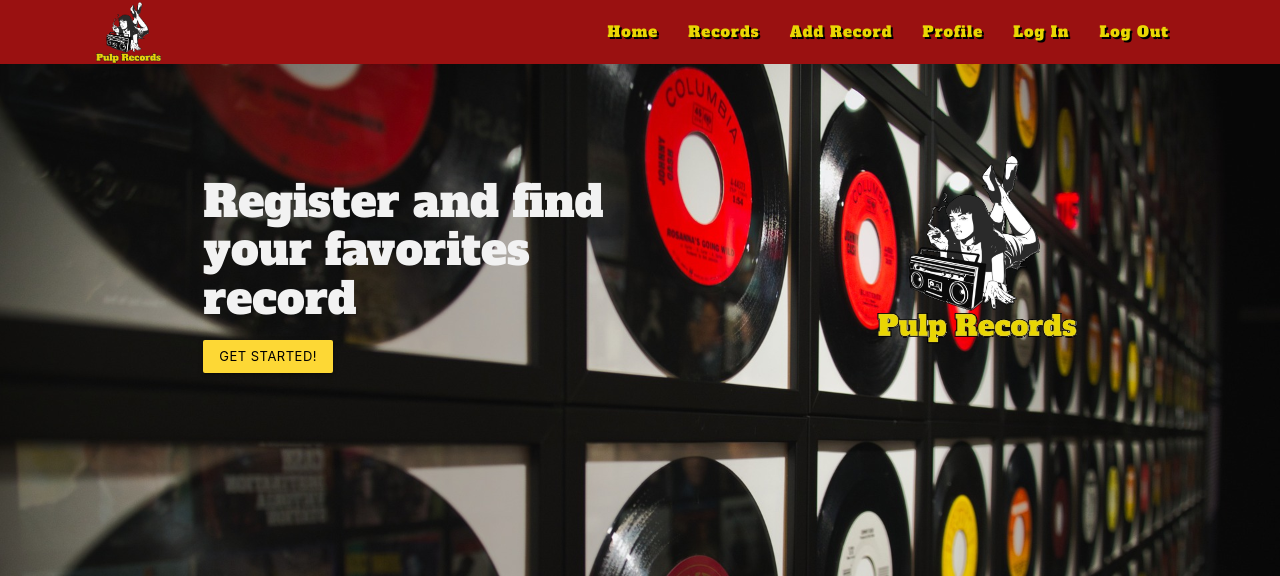
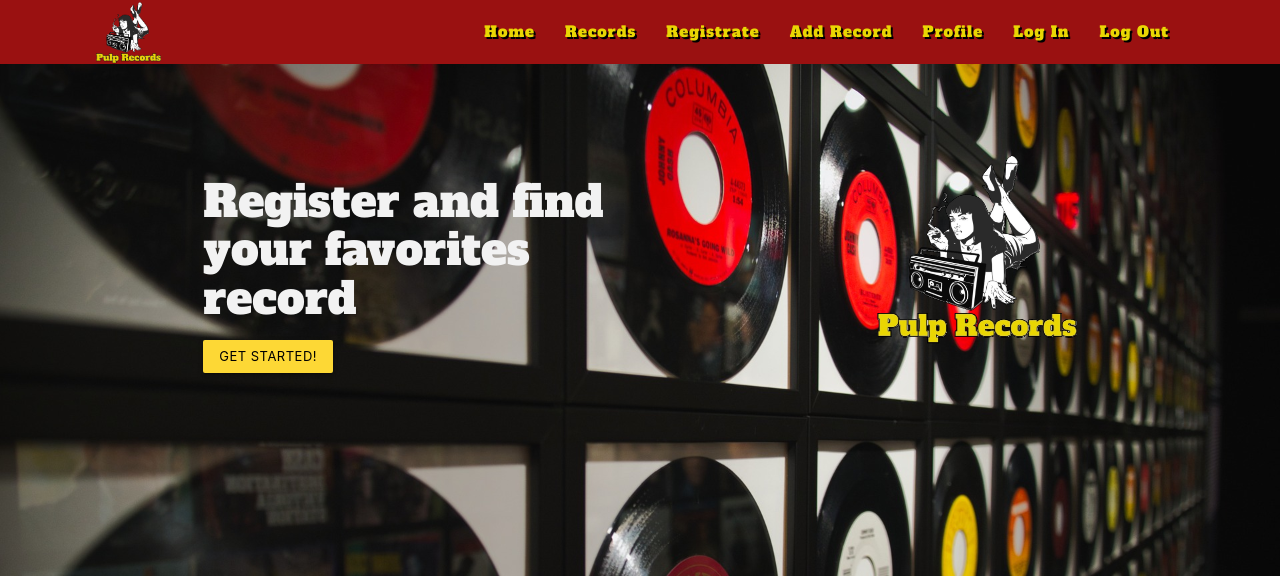
Before and after one commit to Timmy-Bergkvist/pulp-records, a Flask app: page / in a window 1280 px wide. Shown: the top 576 px of the page. Run offline with Flask 2, Linux system fonts and the light colour scheme; parts of the project's set-up code (start-up, migrations or seed data) failed here and were passed over; some libraries are stand-ins or nearby versions.

Commit message:
added email validator to requirements

```diff
--- a/app.py
+++ b/app.py
@@ -1,11 +1,12 @@
 import os
 from flask import Flask, render_template, redirect, request, url_for
 from flask_mongoengine import MongoEngine, Document
-from flask_wtf import Form
+from flask_wtf import FlaskForm
 from wtforms import StringField, PasswordField, BooleanField
-from wtforms.validators import InputRequired, Email, Length
+from wtforms.validators import InputRequired, Email, Length, DataRequired
 from werkzeug.security import generate_password_hash, check_password_hash
 from flask_login import LoginManager, UserMixin, login_user, login_required, logout_user, current_user
+from email_validator import validate_email, EmailNotValidError
 from flask_pymongo import PyMongo
 from bson.objectid import ObjectId
 
--- a/requirements.txt
+++ b/requirements.txt
@@ -4,12 +4,14 @@ click==7.1.2
 colorama==0.4.3
 distlib==0.3.0
 dnspython==1.16.0
+email-validator==1.1.1
 filelock==3.0.12
 Flask==1.1.2
 Flask-Login==0.5.0
 flask-mongoengine==0.9.5
 Flask-PyMongo==2.3.0
 Flask-WTF==0.14.3
+idna==2.9
 isort==4.3.21
 itsdangerous==1.1.0
 Jinja2==2.11.2
--- a/templates/base.html
+++ b/templates/base.html
@@ -24,6 +24,7 @@
       <ul class="right hide-on-med-and-down">
         <li><a href="{{url_for('index')}}">Home</a></li>
         <li><a href="{{url_for('records')}}">Records</a></li>
+        <li><a href="{{url_for('register')}}">Registrate</a></li>
         <li><a href="{{url_for('add_records')}}">Add Record</a></li>
         <li><a href="{{url_for('profile')}}">Profile</a></li>
         <li><a href="{{url_for('login')}}">Log In</a></li>
@@ -32,6 +33,7 @@
       <ul id="nav-mobile" class="sidenav">
         <li><a href="{{url_for('index')}}">Home</a></li>
         <li><a href="{{url_for('records')}}">Records</a></li>
+        <li><a href="{{url_for('register')}}">Registrate</a></li>
         <li><a href="{{url_for('add_records')}}">Add Record</a></li>
         <li><a href="{{url_for('profile')}}">Profile</a></li>
         <li><a href="{{url_for('login')}}">Log In</a></li>
@@ -41,90 +43,6 @@
     </div>
   </nav>
  </header>
-  <!---------------------section------------------------>
-<!----
-  <div id="index-banner" class="parallax-container background-upper">
-    <div class="section no-pad-bot">
-      <div class="container">
-        <br><br>
-        <div class="row">
-          <div class="upper-banner col s12 m6" id="text-banner">
-          <h3>Register and find your favorites record</h3>
-          <a href="#" id="recordsPageButton" class="btn-small waves-effect waves-light yellow darken-1">Get Started!</a>
-          </div>
-          <div class="botton-banner col s12 m6 ">
-          <img id="pulp-logo-banner" src="../static/images/pulp-records-logo1.png">
-          </div>
-        </div>
-        <br><br>
-      </div>
-    </div>
-    <div class="parallax"><img src="../static/images/background-img.jpg" alt="Unsplashed background img 1"></div>
-  </div>
----->
-<!-----------------------Icon Section-------------------->
-<!-------
-  <div class="container icon-cection">
-    <div class="section">
-      <div class="row">
-
-        <div class="col s12 m3">
-          <div class="icon-block center">
-            <div class="record-images center">
-              <img src="../static/images/record-img1.jpg">
-            </div>
-            <h6 class="record-images-name center">Jimi Hendrix</h6>
-            <p class="light">
-              The debut album by The Jimi Hendrix Experience and the first album on the Track Record label, Are You Experienced was initially issued in mono and then 'enhanced stereo' on later issues.</p>
-          </div>
-        </div>
-
-        <div class="col s12 m3">
-          <div class="icon-block center">
-            <div class="record-images center">
-              <img src="../static/images/record-img2.jpg">
-            </div>
-            <h6 class="record-images-name center">Death</h6>
-            <p class="light">Death was an African American hard rock proto-punk band formed by the brothers Bobby, David and Dannis Hackney in Detroit, Michigan in 1971.</p>
-          </div>
-        </div>
-
-        <div class="col s12 m3">
-          <div class="icon-block center">
-            <div class="record-images center">
-              <img src="../static/images/record-img3.jpg">
-            </div>
-            <h6 class="record-images-name center">Clash</h6>
-            <p class="light">Influential British punk group from west and south London, active between 1976 and 1985. Adding catchy sloganistic socio-political lyrics to their brand of garage rock 'n' roll</p>
-          </div>
-        </div>
-
-        <div class="col s12 m3">
-          <div class="icon-block center">
-            <div class="record-images center">
-              <img src="../static/images/record-img4.jpg">
-            </div>
-            <h6 class="record-images-name center">Specials</h6>
-            <p class="light">The Specials (originally known as The Coventry Automatics, then later named The Special AKA) were the first band of the 2-Tone era in the late '70s and early '80s in Britain.</p>
-          </div>
-        </div>
-      </div>
-
-    </div>
-  </div>
-
-
-  <div class="parallax-container valign-wrapper" id="parallax-container">
-    <div class="section no-pad-bot">
-      <div class="container">
-        <div class="row center">
-          <h4 class="header col s12 parallax-container-text"> Find your favorites records</h4>
-        </div>
-      </div>
-    </div>
-    <div class="parallax"><img src="../static/images/background-img2.jpg" alt="Unsplashed background img 2"></div>
-  </div>
----->
 <main>
 
 {% block content %}
```
Also changed, not shown: templates/index.html (+0 -66 lines).
